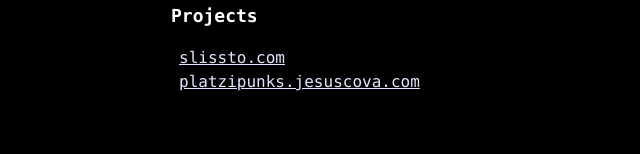
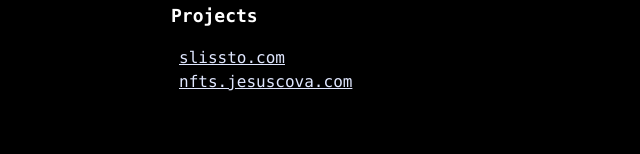
Before and after one commit to jesuscovam/jesuscova.com, a Next.js app: page / in a window 1280 px wide. Shown: the part 410-564 px from the top of the page, without its empty margins (349-989 px from the left). Built offline with nearby package versions, Linux system fonts and the light colour scheme.

Commit message:
nuevo link de nfts

```diff
--- a/components/code.tsx
+++ b/components/code.tsx
@@ -10,8 +10,8 @@ const projects: IProject[] = [
     url: 'https://slissto.com',
   },
   {
-    name: 'PlatziPunks',
-    url: 'https://platzipunks.jesuscova.com',
+    name: 'NFTS',
+    url: 'https://nfts.jesuscova.com',
   },
 ]
 
```
